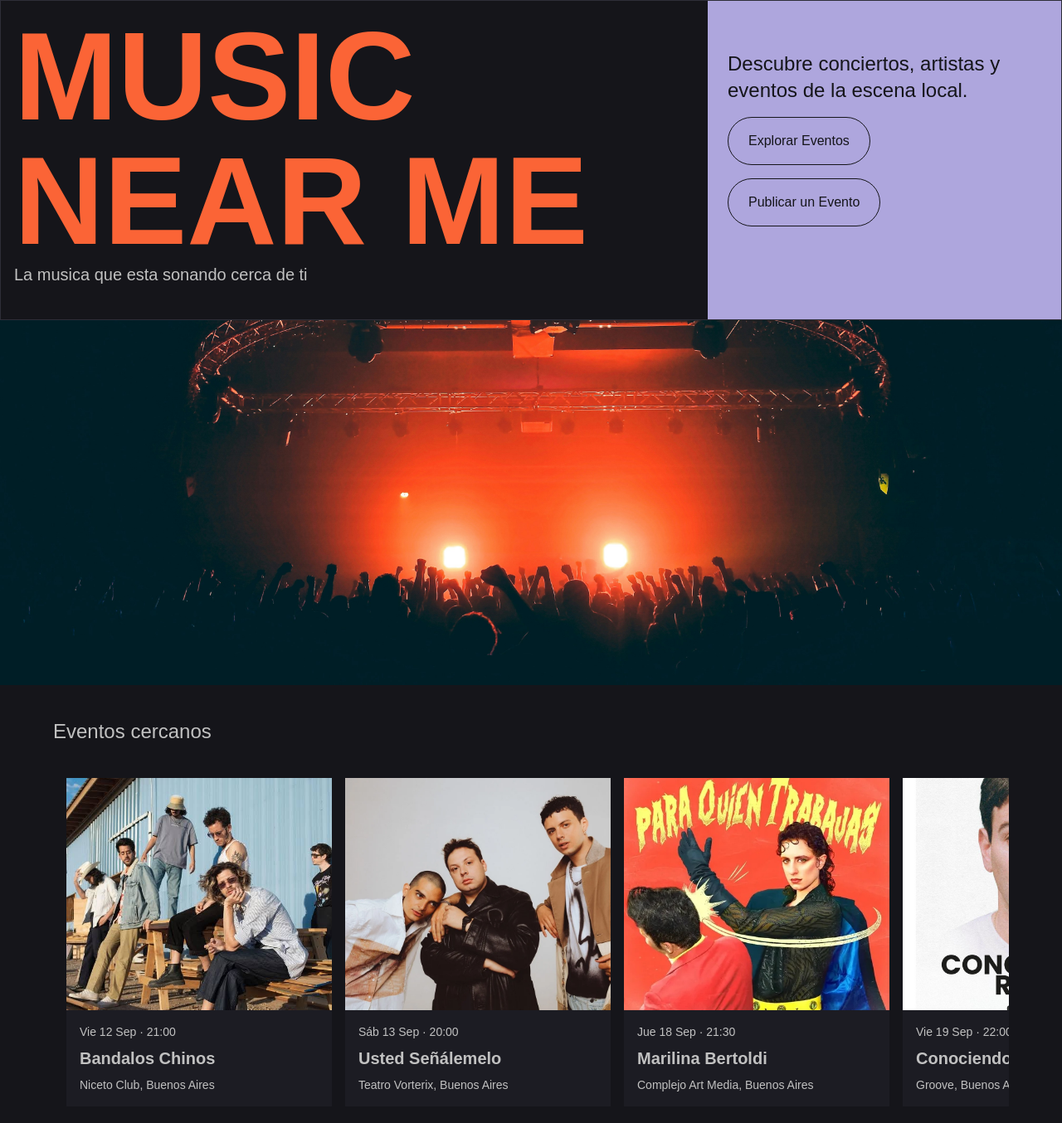
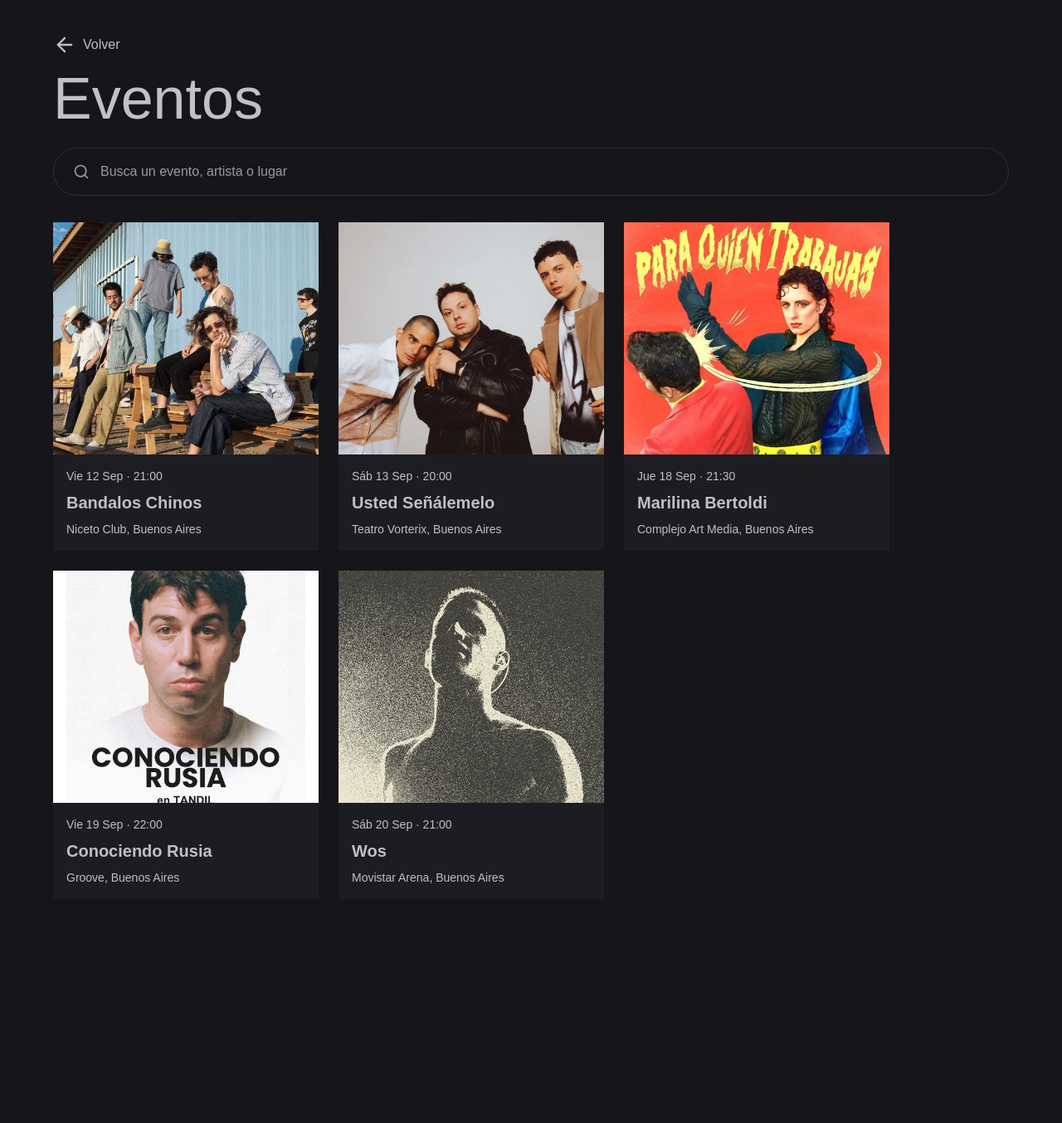
Before and after one commit to bruno9926/MNM_Frontend, a React (Vite) app: page /events in a window 1280 px wide. Shown: the top 1354 px of the page at 83% size. After the commit the page ends 1124 px from the top, so only its background shows below. Built offline with nearby package versions, Linux system fonts and the light colour scheme; a web font is replaced by a local one.

Commit message:
adding routing and event page

```diff
--- a/package.json
+++ b/package.json
@@ -11,8 +11,10 @@
   },
   "dependencies": {
     "@tailwindcss/vite": "^4.3.3",
+    "lucide-react": "^1.34.0",
     "react": "^19.2.8",
     "react-dom": "^19.2.8",
+    "react-router": "^8.3.0",
     "tailwindcss": "^4.3.3"
   },
   "devDependencies": {
--- a/src/App.tsx
+++ b/src/App.tsx
@@ -1,7 +1,7 @@
-import Home from './pages/Home'
+import AppRoutes from './app/routes/AppRoutes'
 
 function App() {
-  return <Home />
+  return <AppRoutes />
 }
 
 export default App
--- /dev/null
+++ b/src/app/routes/AppRoutes.tsx
@@ -0,0 +1,17 @@
+import { BrowserRouter, Route, Routes } from 'react-router'
+import Events from '../../pages/Events'
+import Home from '../../pages/Home'
+import { routes } from './routes'
+
+function AppRoutes() {
+  return (
+    <BrowserRouter>
+      <Routes>
+        <Route path={routes.HOME} element={<Home />} />
+        <Route path={routes.EVENTS} element={<Events />} />
+      </Routes>
+    </BrowserRouter>
+  )
+}
+
+export default AppRoutes
--- /dev/null
+++ b/src/app/routes/routes.ts
@@ -0,0 +1,6 @@
+export const routes = {
+  HOME: '/',
+  EVENTS: '/events',
+} as const
+
+export type RouteToken = keyof typeof routes
--- /dev/null
+++ b/src/features/events/model/mockEvents.ts
@@ -0,0 +1,44 @@
+import type { MusicEvent } from './musicEvent'
+
+export const mockEvents: MusicEvent[] = [
+  {
+    id: '1',
+    name: 'Bandalos Chinos',
+    date: 'Vie 12 Sep · 21:00',
+    venue: 'Niceto Club',
+    city: 'Buenos Aires',
+    imageUrl: '/bandalos.jpeg',
+  },
+  {
+    id: '2',
+    name: 'Usted Señálemelo',
+    date: 'Sáb 13 Sep · 20:00',
+    venue: 'Teatro Vorterix',
+    city: 'Buenos Aires',
+    imageUrl: '/usted-senalemelo.webp',
+  },
+  {
+    id: '3',
+    name: 'Marilina Bertoldi',
+    date: 'Jue 18 Sep · 21:30',
+    venue: 'Complejo Art Media',
+    city: 'Buenos Aires',
+    imageUrl: '/marilina.jpg',
+  },
+  {
+    id: '4',
+    name: 'Conociendo Rusia',
+    date: 'Vie 19 Sep · 22:00',
+    venue: 'Groove',
+    city: 'Buenos Aires',
+    imageUrl: '/conociendo-rusia.jpg',
+  },
+  {
+    id: '5',
+    name: 'Wos',
+    date: 'Sáb 20 Sep · 21:00',
+    venue: 'Movistar Arena',
+    city: 'Buenos Aires',
+    imageUrl: '/wos.jpeg',
+  },
+]
--- a/src/features/events/ui/NearMusicEvents.tsx
+++ b/src/features/events/ui/NearMusicEvents.tsx
@@ -1,48 +1,5 @@
-import type { MusicEvent as MusicEventType } from '../model/musicEvent'
+import { mockEvents } from '../model/mockEvents'
 import MusicEvent from './MusicEvent'
-
-const mockEvents: MusicEventType[] = [
-  {
-    id: '1',
-    name: 'Bandalos Chinos',
-    date: 'Vie 12 Sep · 21:00',
-    venue: 'Niceto Club',
-    city: 'Buenos Aires',
-    imageUrl: "/bandalos.jpeg"
-  },
-  {
-    id: '2',
-    name: 'Usted Señálemelo',
-    date: 'Sáb 13 Sep · 20:00',
-    venue: 'Teatro Vorterix',
-    city: 'Buenos Aires',
-    imageUrl: '/usted-senalemelo.webp'
-  },
-  {
-    id: '3',
-    name: 'Marilina Bertoldi',
-    date: 'Jue 18 Sep · 21:30',
-    venue: 'Complejo Art Media',
-    city: 'Buenos Aires',
-    imageUrl: '/marilina.jpg'
-  },
-  {
-    id: '4',
-    name: 'Conociendo Rusia',
-    date: 'Vie 19 Sep · 22:00',
-    venue: 'Groove',
-    city: 'Buenos Aires',
-    imageUrl: '/conociendo-rusia.jpg'
-  },
-  {
-    id: '5',
-    name: 'Wos',
-    date: 'Sáb 20 Sep · 21:00',
-    venue: 'Movistar Arena',
-    city: 'Buenos Aires',
-    imageUrl: '/wos.jpeg'
-  },
-]
 
 function NearMusicEvents() {
   return (
--- /dev/null
+++ b/src/pages/Events.tsx
@@ -0,0 +1,22 @@
+import { mockEvents } from '../features/events/model/mockEvents'
+import MusicEvent from '../features/events/ui/MusicEvent'
+import BackButton from '../shared/ui/atoms/BackButton'
+import Input from '../shared/ui/atoms/Input'
+import { icon } from '../shared/ui/icons'
+
+function Events() {
+  return (
+    <div className="page-padding py-10">
+      <BackButton />
+      <h1 className="text-4xl sm:text-6xl lg:text-[70px] heroic-font pb-6 pt-4">Eventos</h1>
+      <Input icon={icon.search} placeholder="Busca un evento, artista o lugar" className="mb-8" />
+      <div className="flex flex-wrap gap-6">
+        {mockEvents.map((event) => (
+          <MusicEvent key={event.id} event={event} />
+        ))}
+      </div>
+    </div>
+  )
+}
+
+export default Events
--- a/src/pages/Home.tsx
+++ b/src/pages/Home.tsx
@@ -1,3 +1,5 @@
+import { useNavigate } from 'react-router'
+import { routes } from '../app/routes/routes'
 import NearMusicEvents from '../features/events/ui/NearMusicEvents'
 import Button from '../shared/ui/atoms/Button'
 
@@ -14,6 +16,8 @@
 }
 
 function Hero() {
+  const navigate = useNavigate()
+
   return (
     <div className="border border-border grid grid-cols-1 md:grid-cols-3">
       <div className="md:col-span-2 p-4 pb-10">
@@ -22,7 +26,7 @@
       </div>
       <div className="bg-secondary p-6 pt-8 md:pt-15 flex flex-col gap-4">
         <p className="text-secondary-foreground text-xl md:text-2xl font-medium">Descubre conciertos, artistas y eventos de la escena local.</p>
-        <Button>Explorar Eventos</Button>
+        <Button onClick={() => navigate(routes.EVENTS)}>Explorar Eventos</Button>
         <Button>Publicar un Evento</Button>
       </div>
     </div>
--- /dev/null
+++ b/src/shared/ui/atoms/BackButton.tsx
@@ -0,0 +1,19 @@
+import { useNavigate } from 'react-router'
+import { icon } from '../icons'
+
+function BackButton() {
+  const navigate = useNavigate()
+
+  return (
+    <button
+      type="button"
+      onClick={() => navigate(-1)}
+      className="flex items-center gap-2 cursor-pointer text-foreground transition-colors hover:text-muted-foreground"
+    >
+      <icon.arrowLeft size={28} />
+      Volver
+    </button>
+  )
+}
+
+export default BackButton
--- /dev/null
+++ b/src/shared/ui/atoms/Input.tsx
@@ -0,0 +1,27 @@
+import type { InputHTMLAttributes } from 'react'
+import type { Icon } from '../icons'
+
+type InputProps = InputHTMLAttributes<HTMLInputElement> & {
+  icon?: Icon
+}
+
+function Input({ className = '', type = 'text', placeholder = '', icon: Icon, ...props }: InputProps) {
+  return (
+    <div className={`relative w-full ${className}`}>
+      {Icon && (
+        <Icon
+          size={20}
+          className="pointer-events-none absolute left-6 top-1/2 -translate-y-1/2 text-muted-foreground"
+        />
+      )}
+      <input
+        type={type}
+        placeholder={placeholder}
+        className={`w-full rounded-full border border-border bg-transparent p-4 px-6 text-foreground outline-none placeholder:text-muted-foreground focus:border-foreground transition-colors ${Icon ? 'pl-14' : ''}`}
+        {...props}
+      />
+    </div>
+  )
+}
+
+export default Input
--- /dev/null
+++ b/src/shared/ui/icons/index.ts
@@ -0,0 +1,9 @@
+import type { ComponentType } from 'react'
+import { ArrowLeft, Search } from 'lucide-react'
+
+export type Icon = ComponentType<{ size?: number; className?: string }>
+
+export const icon = {
+  search: Search,
+  arrowLeft: ArrowLeft,
+} satisfies Record<string, Icon>
```
Also changed, not shown: 2 other files (tests, documents, lock files or other folders).
